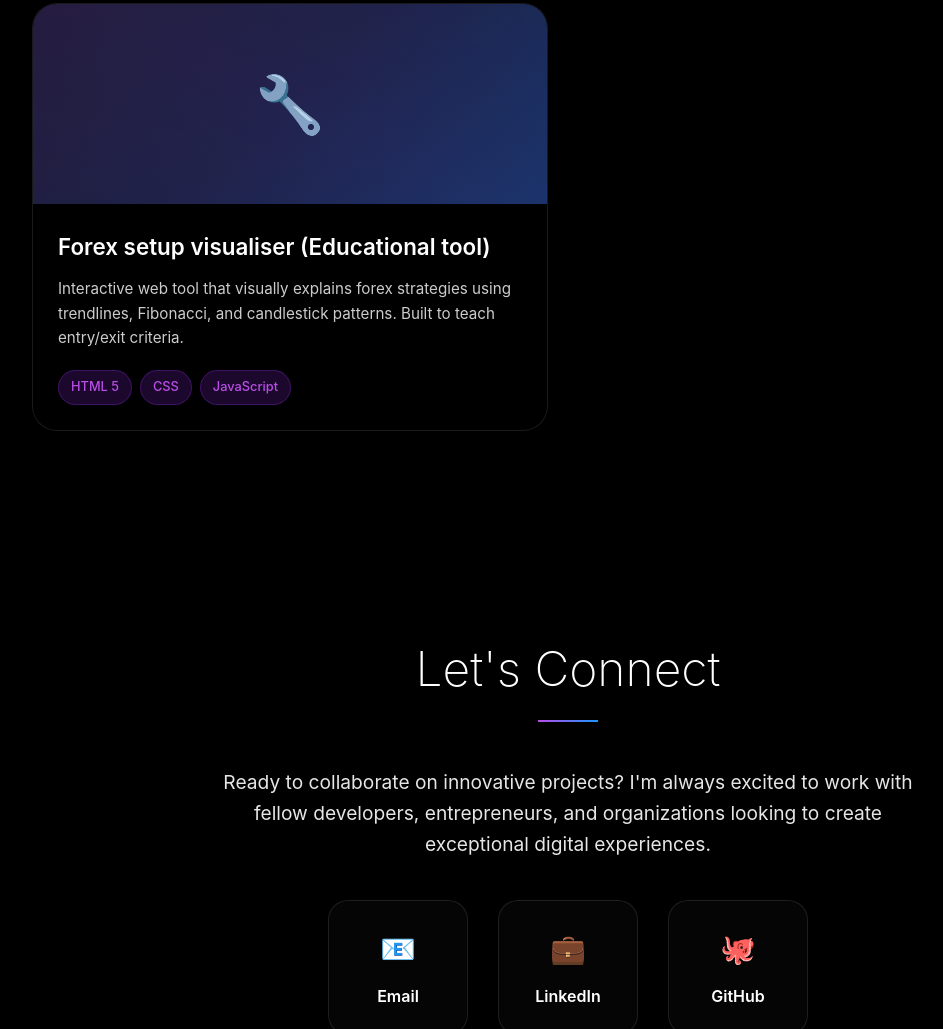
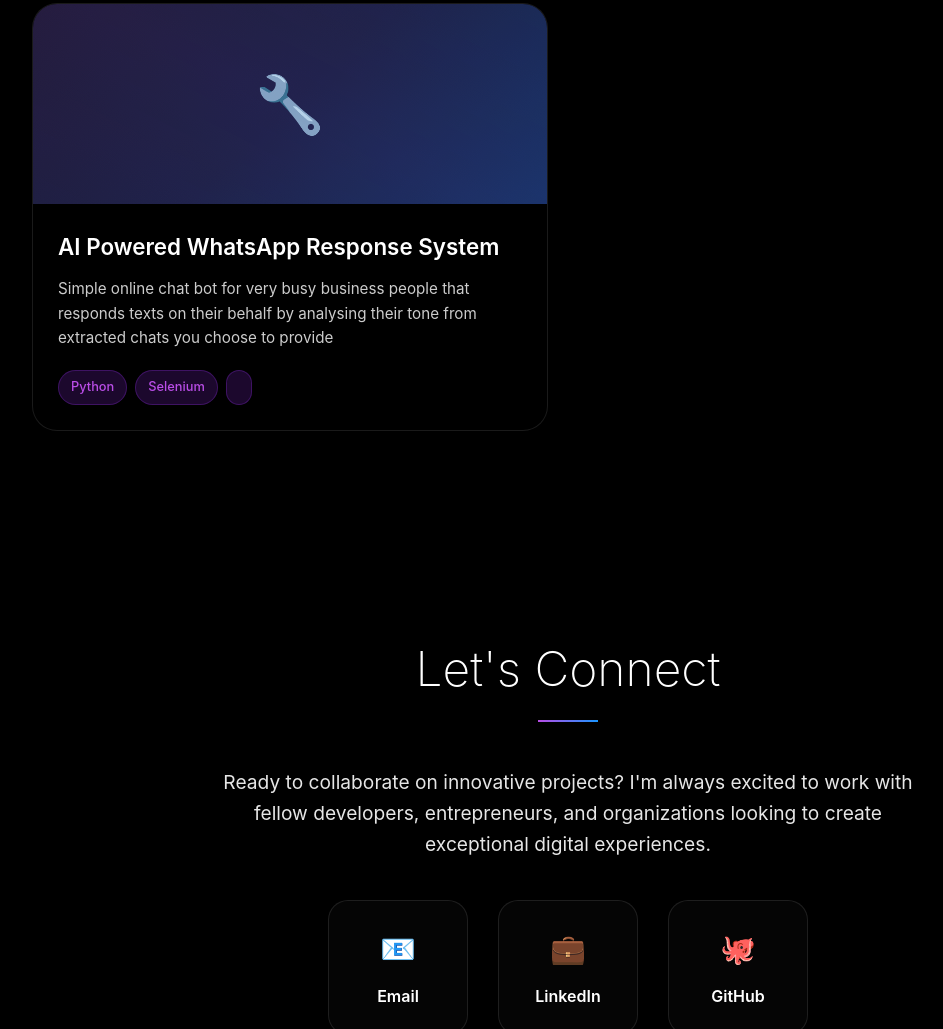
Before and after one commit to Zakir176/PortfolioWebsite, a plain HTML site: page index3.html in a window 1280 px wide. Shown: the part 3427-4456 px from the top of the page, without its empty margins (72-1015 px from the left). Drawn offline with Linux system fonts and the light colour scheme.

Commit message:
Update index3.html
edited project card definiton

```diff
--- a/index3.html
+++ b/index3.html
@@ -864,12 +864,12 @@
             <div class="project-card">
                 <div class="project-header">🔧</div>
                 <div class="project-content">
-                    <h3 class="project-title">Forex setup visualiser (Educational tool)</h3>
-                    <p class="project-desc">Interactive web tool that visually explains forex strategies using trendlines, Fibonacci, and candlestick patterns. Built to teach entry/exit criteria.</p>
+                    <h3 class="project-title">AI Powered WhatsApp Response System </h3>
+                    <p class="project-desc">Simple online chat bot for very busy business people that responds texts on their behalf by analysing their tone from extracted chats you choose to provide</p>
                     <div class="project-tags">
-                        <span class="project-tag">HTML 5</span>
-                        <span class="project-tag">CSS</span>
-                        <span class="project-tag">JavaScript</span>
+                        <span class="project-tag">Python</span>
+                        <span class="project-tag">Selenium </span>
+                        <span class="project-tag"></span>
                     </div>
                 </div>
             </div>
```
